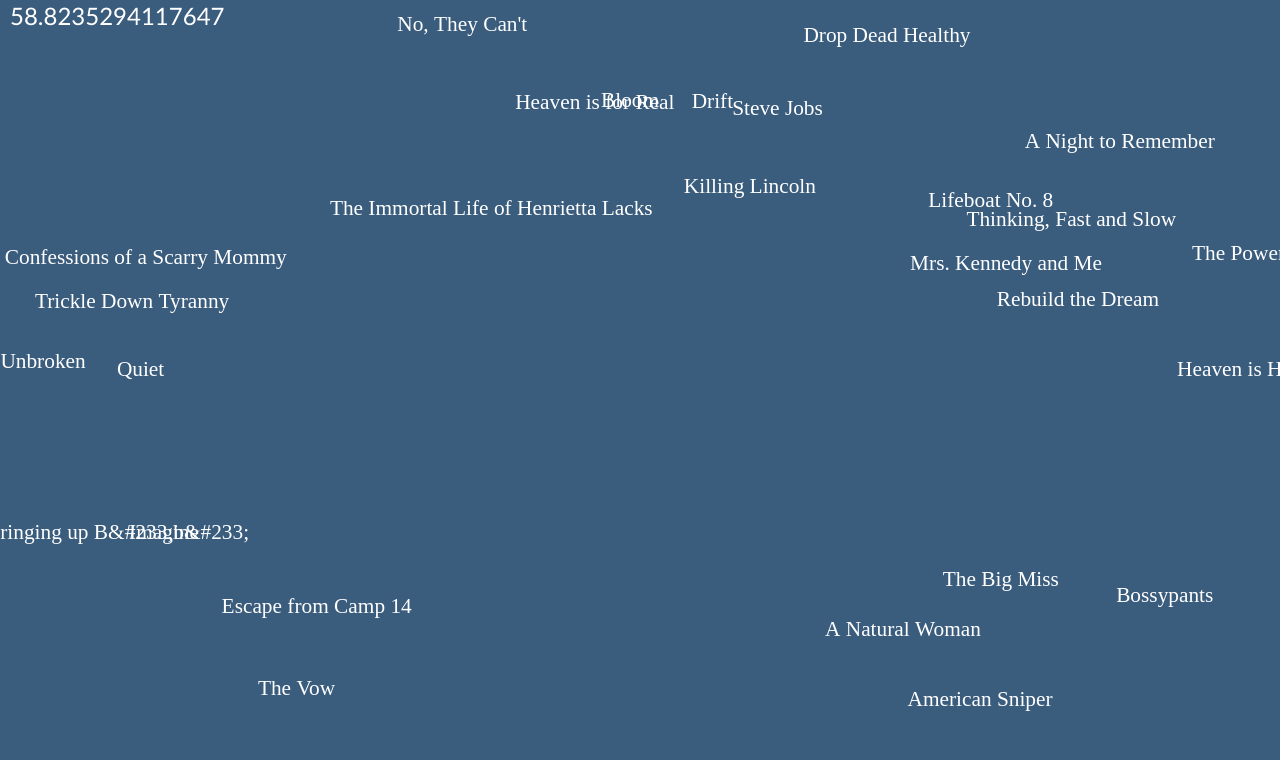
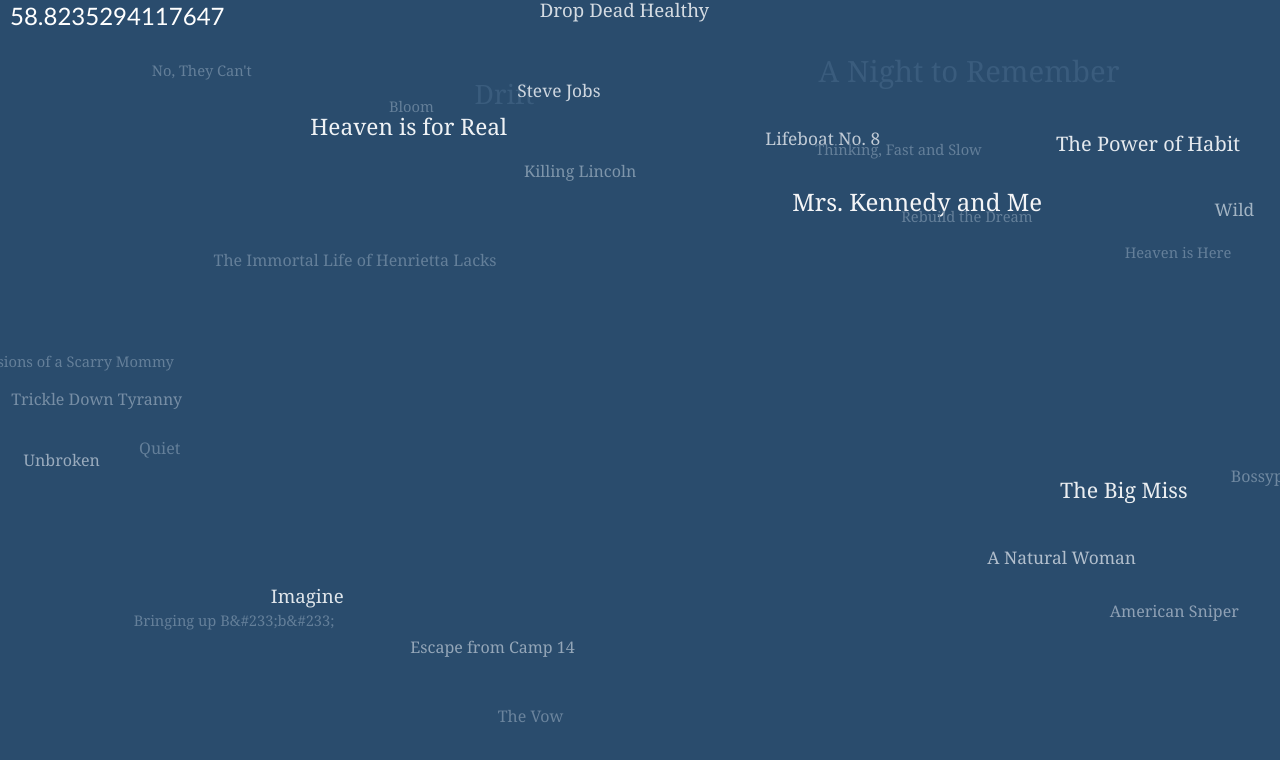
Before and after one commit to AktionLab/html5_canvas_demos, a plain HTML site: page index.html in a window 1280 px wide. Drawn offline with nearby package versions, Linux system fonts and the light colour scheme.

Commit message:
color and size tweaks

```diff
--- a/canvas_floating_blocks.js
+++ b/canvas_floating_blocks.js
@@ -1,35 +1,35 @@
 data = [
   // 16 in outer ring
-  {width: 200, height: 50, amplitude: {x: 800, y: 400}, period: 2900, fill: '#3a5c7d', text: 'A Night to Remember'},
-  {width: 200, height: 50, amplitude: {x: 800, y: 400}, period: 2800, fill: '#3a5c7d', text: 'Drift' },
-  {width: 200, height: 50, amplitude: {x: 800, y: 400}, period: 2700, fill: '#f4f5f7', text: 'Mrs. Kennedy and Me'},
-  {width: 200, height: 50, amplitude: {x: 800, y: 400}, period: 2600, fill: '#eff2f5', text: 'Heaven is for Real'},
-  {width: 200, height: 50, amplitude: {x: 800, y: 400}, period: 2500, fill: '#ebeef1', text: 'The Big Miss'},
-  {width: 200, height: 50, amplitude: {x: 800, y: 400}, period: 2400, fill: '#e4e9ee', text: 'The Power of Habit'},
-  {width: 200, height: 50, amplitude: {x: 800, y: 400}, period: 2300, fill: '#dfe5ea', text: 'Imagine'},
-  {width: 200, height: 50, amplitude: {x: 800, y: 400}, period: 2200, fill: '#d4dbe2', text: 'Drop Dead Healthy'},
-  {width: 200, height: 50, amplitude: {x: 800, y: 400}, period: 2100, fill: '#ced6df', text: 'Steve Jobs'},
-  {width: 200, height: 50, amplitude: {x: 800, y: 400}, period: 2000, fill: '#c1cbd6', text: 'Lifeboat No. 8'},
-  {width: 200, height: 50, amplitude: {x: 800, y: 400}, period: 1900, fill: '#b1becc', text: 'A Natural Woman'},
-  {width: 200, height: 50, amplitude: {x: 800, y: 400}, period: 1800, fill: '#a3b4c3', text: 'Wild'},
-  {width: 200, height: 50, amplitude: {x: 800, y: 400}, period: 1700, fill: '#9aabbd', text: 'Unbroken'},
-  {width: 200, height: 50, amplitude: {x: 800, y: 400}, period: 1600, fill: '#94a6b8', text: 'Escape from Camp 14'},
-  {width: 200, height: 50, amplitude: {x: 800, y: 400}, period: 1500, fill: '#8fa1b5', text: 'American Sniper'},
-  {width: 200, height: 50, amplitude: {x: 800, y: 400}, period: 1400, fill: '#7e95aa', text: 'Killing Lincoln'},
+  {width: 200, height: 50, amplitude: {x: 800, y: 400}, period: 2900, fill: '#3a5c7d', fontsize: 22, text: 'A Night to Remember'},
+  {width: 200, height: 50, amplitude: {x: 800, y: 400}, period: 2800, fill: '#3a5c7d', fontsize: 20, text: 'Drift' },
+  {width: 200, height: 50, amplitude: {x: 800, y: 400}, period: 2700, fill: '#f4f5f7', fontsize: 18, text: 'Mrs. Kennedy and Me'},
+  {width: 200, height: 50, amplitude: {x: 800, y: 400}, period: 2600, fill: '#eff2f5', fontsize: 17, text: 'Heaven is for Real'},
+  {width: 200, height: 50, amplitude: {x: 800, y: 400}, period: 2500, fill: '#ebeef1', fontsize: 16, text: 'The Big Miss'},
+  {width: 200, height: 50, amplitude: {x: 800, y: 400}, period: 2400, fill: '#e4e9ee', fontsize: 15, text: 'The Power of Habit'},
+  {width: 200, height: 50, amplitude: {x: 800, y: 400}, period: 2300, fill: '#dfe5ea', fontsize: 14, text: 'Imagine'},
+  {width: 200, height: 50, amplitude: {x: 800, y: 400}, period: 2200, fill: '#d4dbe2', fontsize: 14, text: 'Drop Dead Healthy'},
+  {width: 200, height: 50, amplitude: {x: 800, y: 400}, period: 2100, fill: '#ced6df', fontsize: 13, text: 'Steve Jobs'},
+  {width: 200, height: 50, amplitude: {x: 800, y: 400}, period: 2000, fill: '#c1cbd6', fontsize: 13, text: 'Lifeboat No. 8'},
+  {width: 200, height: 50, amplitude: {x: 800, y: 400}, period: 1900, fill: '#b1becc', fontsize: 13, text: 'A Natural Woman'},
+  {width: 200, height: 50, amplitude: {x: 800, y: 400}, period: 1800, fill: '#a3b4c3', fontsize: 13, text: 'Wild'},
+  {width: 200, height: 50, amplitude: {x: 800, y: 400}, period: 1700, fill: '#9aabbd', fontsize: 12, text: 'Unbroken'},
+  {width: 200, height: 50, amplitude: {x: 800, y: 400}, period: 1600, fill: '#94a6b8', fontsize: 12, text: 'Escape from Camp 14'},
+  {width: 200, height: 50, amplitude: {x: 800, y: 400}, period: 1500, fill: '#8fa1b5', fontsize: 12, text: 'American Sniper'},
+  {width: 200, height: 50, amplitude: {x: 800, y: 400}, period: 1400, fill: '#7e95aa', fontsize: 12, text: 'Killing Lincoln'},
   // 8 in middle ring
-  {width: 200, height: 50, amplitude: {x: 600, y: 300}, period: 2850, fill: '#778ea5', text: 'Trickle Down Tyranny'},
-  {width: 200, height: 50, amplitude: {x: 600, y: 300}, period: 2650, fill: '#6f88a0', text: 'Bossypants'},
-  {width: 200, height: 50, amplitude: {x: 600, y: 300}, period: 2450, fill: '#6b849d', text: 'The Vow'},
-  {width: 200, height: 50, amplitude: {x: 600, y: 300}, period: 2250, fill: '#647f99', text: 'The Immortal Life of Henrietta Lacks'},
-  {width: 200, height: 50, amplitude: {x: 600, y: 300}, period: 2050, fill: '#5d7994', text: 'Quiet'},
-  {width: 200, height: 50, amplitude: {x: 600, y: 300}, period: 1850, fill: '#567390', text: "No, They Can't"},
-  {width: 200, height: 50, amplitude: {x: 600, y: 300}, period: 1650, fill: '#506e8c', text: 'Confessions of a Scarry Mommy'},
-  {width: 200, height: 50, amplitude: {x: 600, y: 300}, period: 1450, fill: '#4f6d8a', text: 'Thinking, Fast and Slow'},
+  {width: 200, height: 50, amplitude: {x: 600, y: 300}, period: 2850, fill: '#778ea5', fontsize: 12, text: 'Trickle Down Tyranny'},
+  {width: 200, height: 50, amplitude: {x: 600, y: 300}, period: 2650, fill: '#6f88a0', fontsize: 12, text: 'Bossypants'},
+  {width: 200, height: 50, amplitude: {x: 600, y: 300}, period: 2450, fill: '#6b849d', fontsize: 12, text: 'The Vow'},
+  {width: 200, height: 50, amplitude: {x: 600, y: 300}, period: 2250, fill: '#647f99', fontsize: 12, text: 'The Immortal Life of Henrietta Lacks'},
+  {width: 200, height: 50, amplitude: {x: 600, y: 300}, period: 2050, fill: '#647f99', fontsize: 12, text: 'Quiet'},
+  {width: 200, height: 50, amplitude: {x: 600, y: 300}, period: 1850, fill: '#647f99', fontsize: 11, text: "No, They Can't"},
+  {width: 200, height: 50, amplitude: {x: 600, y: 300}, period: 1650, fill: '#647f99', fontsize: 11, text: 'Confessions of a Scarry Mommy'},
+  {width: 200, height: 50, amplitude: {x: 600, y: 300}, period: 1450, fill: '#647f99', fontsize: 11, text: 'Thinking, Fast and Slow'},
   // 4 in inner ring
-  {width: 200, height: 50, amplitude: {x: 400, y: 200}, period: 2700, fill: '#496887', text: 'Rebuild the Dream'},
-  {width: 200, height: 50, amplitude: {x: 400, y: 200}, period: 2300, fill: '#456584', text: 'Heaven is Here'},
-  {width: 200, height: 50, amplitude: {x: 400, y: 200}, period: 1900, fill: '#416382', text: 'Bringing up B&#233;b&#233;'},
-  {width: 200, height: 50, amplitude: {x: 400, y: 200}, period: 1500, fill: '#3f6080', text: 'Bloom'},
+  {width: 200, height: 50, amplitude: {x: 400, y: 200}, period: 2700, fill: '#647f99', fontsize: 11, text: 'Rebuild the Dream'},
+  {width: 200, height: 50, amplitude: {x: 400, y: 200}, period: 2300, fill: '#647f99', fontsize: 11, text: 'Heaven is Here'},
+  {width: 200, height: 50, amplitude: {x: 400, y: 200}, period: 1900, fill: '#647f99', fontsize: 11, text: 'Bringing up B&#233;b&#233;'},
+  {width: 200, height: 50, amplitude: {x: 400, y: 200}, period: 1500, fill: '#647f99', fontsize: 11, text: 'Bloom'},
 ];
 
 function writeMessage(messageLayer, message) {
@@ -46,9 +46,9 @@
   this.width = options.width;
   this.height = options.height;
   //this.fill = options.fill;
-  this.fontSize = '16';
-  this.fontFamily = 'Aeriel';
-  this.textFill = '#fff';
+  this.fontSize = options.fontsize;
+  this.fontFamily = 'Georgia';
+  this.textFill = options.fill;
   this.text = options.text;
   this.krect = new Kinetic.Text(this);
   window.layer.add(this.krect);
@@ -58,7 +58,7 @@
     y: 300 + (randomFactor * 200)
   };
   //this.period = options.period;
-  this.period = 8000 + (randomFactor * 500);
+  this.period = 20000 + (randomFactor * 500);
   this.stopped = false;
   this.timeLag = Math.floor((Math.random() - 0.5) * this.period * 8);
   this.krect.box = this;
--- a/index.html
+++ b/index.html
@@ -6,7 +6,7 @@
   <script type="text/javascript" src="canvas_floating_blocks.js"></script>
   <style>
     #canvas {
-      background-color: #3a5c7d;
+      background-color: #2a4c6d;
       width: 100%;
       height: 100%;
     }
```
